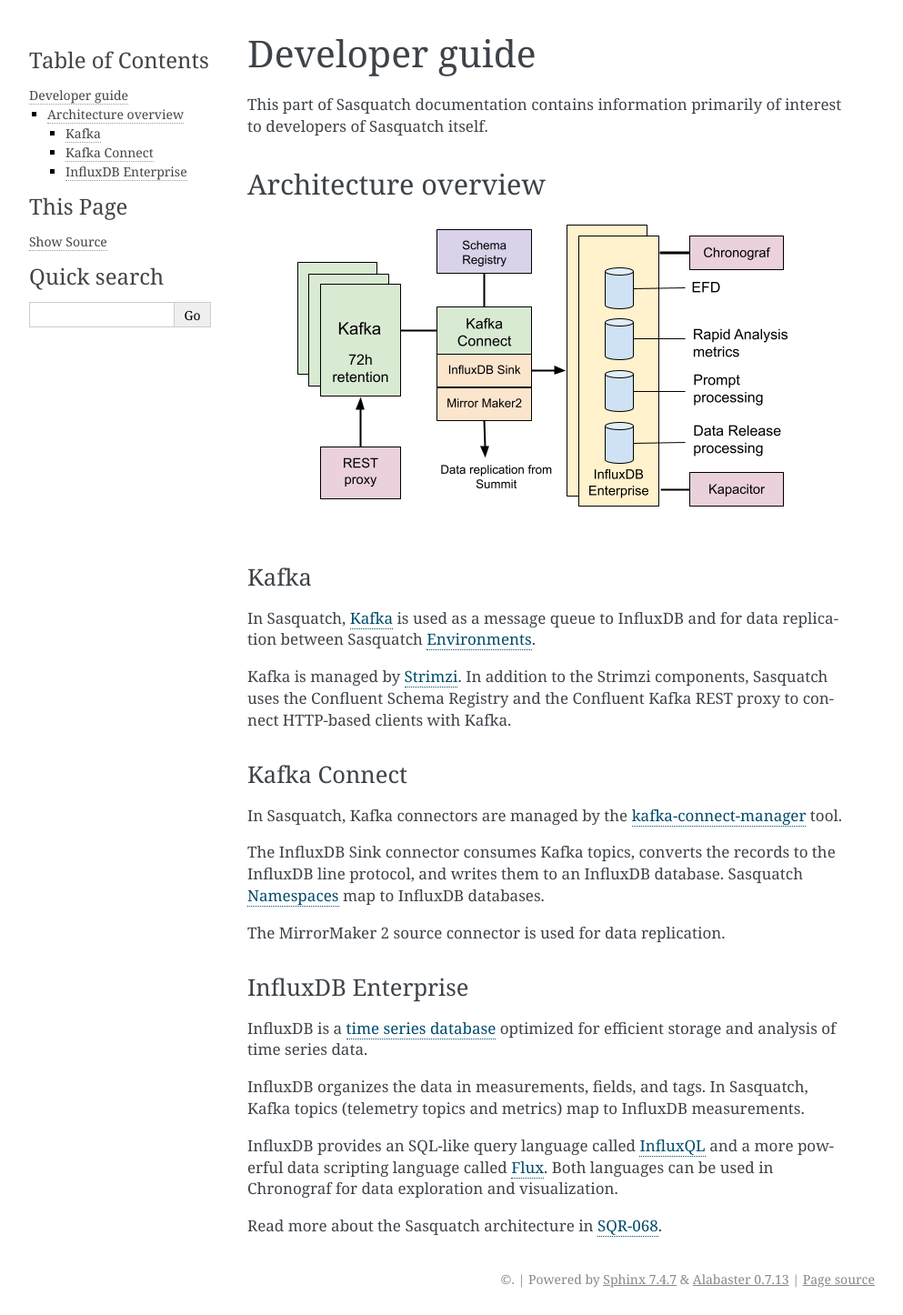
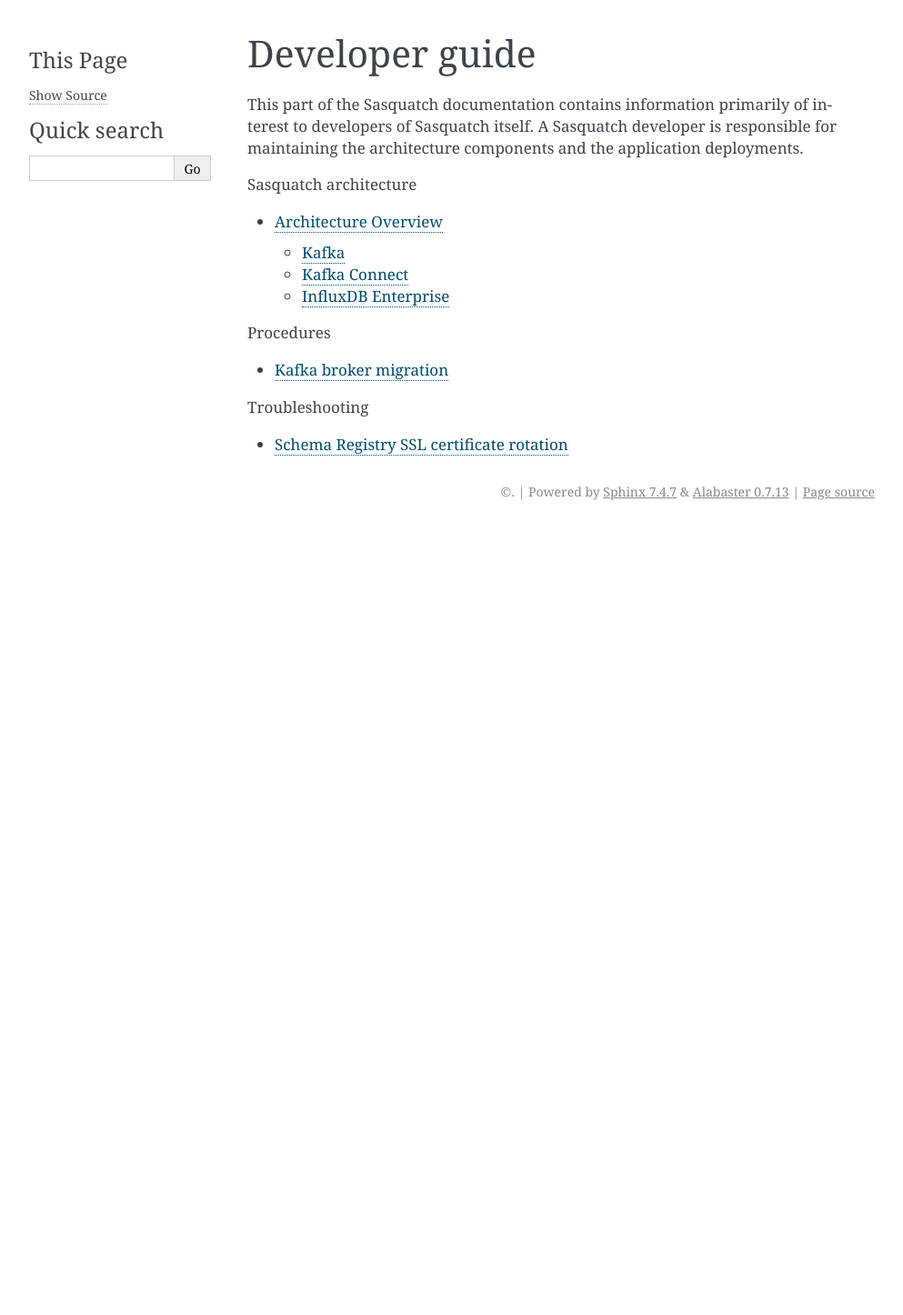
Before and after one commit to lsst-sqre/sasquatch, a Sphinx documentation site: the page built from docs/developer-guide/index.rst, in a window 1280 px wide. Shown: the whole page at 91% size, without its empty margins (148-1141 px from the left). Built offline with Sphinx 7.4.7, drawn with Linux system fonts in a browser that asks for light colours; after the commit the page ends 900 px from its top, so only the background shows below that.

Commit message:
Move architecture to its own session
- Also create sessions for procedures and troubleshooting

```diff
--- /dev/null
+++ b/docs/developer-guide/broker-migration.rst
@@ -0,0 +1,5 @@
+.. _broker-migration:
+
+######################
+Kafka broker migration
+######################
--- a/docs/developer-guide/index.rst
+++ b/docs/developer-guide/index.rst
@@ -2,56 +2,21 @@
 Developer guide
 ###############
 
-This part of Sasquatch documentation contains information primarily of interest to developers of Sasquatch itself.
+This part of the Sasquatch documentation contains information primarily of interest to developers of Sasquatch itself.
+A Sasquatch developer is responsible for maintaining the architecture components and the application deployments.
 
 
-Architecture overview
-=====================
+.. toctree::
+   :caption: Sasquatch architecture
+
+   architecture
 
 .. toctree::
-   :caption: Architecture overview
+   :caption: Procedures
 
+   broker-migration
 
-.. figure:: /_static/sasquatch_architecture_single.png
-   :name: Sasquatch architecture overviewpng
+.. toctree::
+   :caption: Troubleshooting
 
-Kafka
------
-
-In Sasquatch, `Kafka`_ is used as a message queue to InfluxDB and for data replication between Sasquatch :ref:`environments`.
-
-Kafka is managed by `Strimzi`_.
-In addition to the Strimzi components, Sasquatch uses the Confluent Schema Registry and the Confluent Kafka REST proxy to connect HTTP-based clients with Kafka.
-
-.. _Kafka: https://kafka.apache.org
-.. _Strimzi: https://strimzi.io
-
-Kafka Connect
--------------
-
-In Sasquatch, Kafka connectors are managed by the `kafka-connect-manager`_ tool.
-
-The InfluxDB Sink connector consumes Kafka topics, converts the records to the InfluxDB line protocol, and writes them to an InfluxDB database.
-Sasquatch :ref:`namespaces` map to InfluxDB databases.
-
-The MirrorMaker 2 source connector is used for data replication.
-
-
-InfluxDB Enterprise
--------------------
-
-InfluxDB is a `time series database`_ optimized for efficient storage and analysis of time series data.
-
-InfluxDB organizes the data in measurements, fields, and tags.
-In Sasquatch, Kafka topics (telemetry topics and metrics) map to InfluxDB measurements.
-
-InfluxDB provides an SQL-like query language called `InfluxQL`_ and a more powerful data scripting language called `Flux`_.
-Both languages can be used in Chronograf for data exploration and visualization.
-
-Read more about the Sasquatch architecture in `SQR-068`_.
-
-.. _kafka-connect-manager: https://kafka-connect-manager.lsst.io/
-.. _time series database: https://www.influxdata.com/time-series-database/
-.. _InfluxQL: https://docs.influxdata.com/influxdb/v1.8/query_language/
-.. _Flux: https://docs.influxdata.com/influxdb/v1.8/flux/
-.. _SQR-068: https://sqr-068.lsst.io
+   schema-registry-ssl
--- /dev/null
+++ b/docs/developer-guide/schema-registry-ssl.rst
@@ -0,0 +1,5 @@
+.. _schema-registry-ssl:
+
+########################################
+Schema Registry SSL certificate rotation
+########################################
```
Also changed, not shown: docs/developer-guide/architecture.rst (added, +50 -0 lines).
